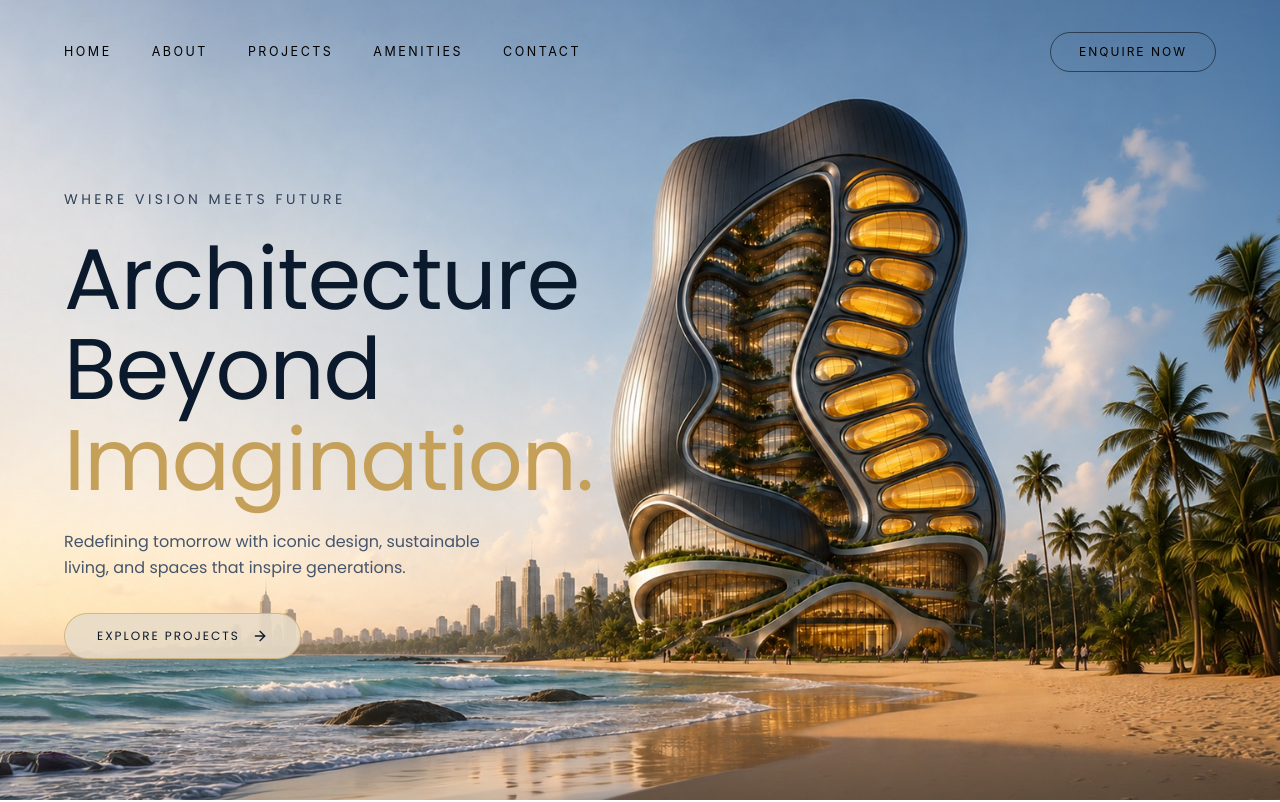
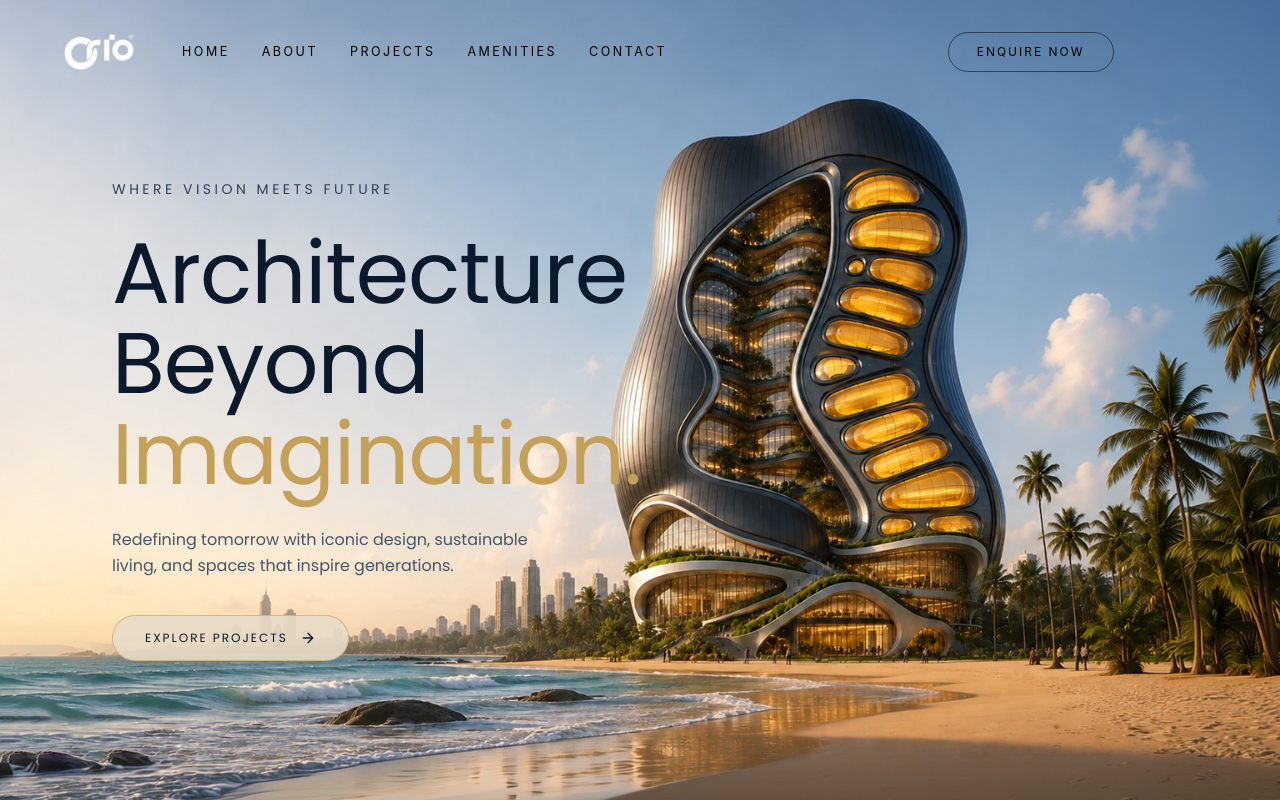
Before and after one commit to Milansaji/orion-pitch, a React (Vite) app: page / in a window 1280 px wide. Shown: the top 802 px of the page. Built offline with nearby package versions, Linux system fonts and the light colour scheme.

Commit message:
added logo

```diff
--- a/src/components/Header.jsx
+++ b/src/components/Header.jsx
@@ -6,26 +6,29 @@ export default function Header() {
 
   return (
     <header className="absolute top-0 left-0 right-0 z-50 py-4 sm:py-8 bg-transparent">
-      <div className="w-full px-5 sm:px-12 lg:px-16 flex items-center justify-between">
+      <div className="w-full px-5 sm:px-12 lg:px-16 flex items-center justify-between gap-6">
 
-        {/* Mobile Brand / Title */}
-        <div className="lg:hidden">
-          <a href="#hero" className="font-serif text-lg font-normal text-black tracking-wider">
-            ORION
+        {/* Logo + nav stay on the sky side — never over the building */}
+        <div className="flex items-center gap-8 xl:gap-12 min-w-0 max-w-[58%] lg:max-w-[55%]">
+          <a href="#hero" className="flex-shrink-0 inline-flex items-center">
+            <img
+              src="/assets/inner-logo.png"
+              alt="crio"
+              className="h-7 sm:h-8 lg:h-9 w-auto object-contain"
+            />
           </a>
-        </div>
 
-        {/* Far Left Navigation Links - Desktop */}
-        <nav className="hidden lg:flex items-center space-x-10 text-[12.5px] uppercase tracking-[2.5px] font-normal text-black">
+          <nav className="hidden lg:flex items-center gap-6 xl:gap-8 text-[12.5px] uppercase tracking-[2.5px] font-normal text-black whitespace-nowrap">
             <a href="#hero" className="hover:text-[#c5a059] transition-colors">HOME</a>
             <a href="#about" className="hover:text-[#c5a059] transition-colors">ABOUT</a>
             <a href="#projects" className="hover:text-[#c5a059] transition-colors">PROJECTS</a>
             <a href="#amenities" className="hover:text-[#c5a059] transition-colors">AMENITIES</a>
             <a href="#contact" className="hover:text-[#c5a059] transition-colors">CONTACT</a>
           </nav>
+        </div>
 
-        {/* Right Enquire Now Button - Desktop */}
-        <div className="hidden lg:flex items-center">
+        {/* Enquire stays clear of building on larger screens */}
+        <div className="hidden lg:flex items-center flex-shrink-0 mr-[min(8vw,120px)]">
           <a
             href="#contact"
             className="text-[12px] uppercase tracking-[2px] font-normal text-black border border-black/50 hover:bg-[#d4af37] hover:border-[#d4af37] hover:text-slate-950 px-7 py-2.5 rounded-full transition-all duration-300 bg-transparent"
--- a/src/components/HeroBaytley.jsx
+++ b/src/components/HeroBaytley.jsx
@@ -20,9 +20,9 @@ export default function HeroBaytley() {
         </picture>
       </div>
 
-      {/* Left-aligned content — matches header horizontal padding */}
-      <div className="relative z-10 w-full px-5 sm:px-12 lg:px-16 pt-16 sm:pt-12">
-        <div className="max-w-xl space-y-4 sm:space-y-6 text-left">
+      {/* Left-aligned content with extra breathing room */}
+      <div className="relative z-10 w-full px-8 sm:px-16 lg:px-24 xl:px-28 pt-24 sm:pt-20 pb-10">
+        <div className="max-w-xl space-y-5 sm:space-y-7 text-left">
 
           <div className="text-[10px] sm:text-[14px] uppercase tracking-[3px] sm:tracking-[3.5px] font-normal text-slate-700">
             WHERE VISION MEETS FUTURE
```
Also changed, not shown: public/assets/inner-logo.png (added). Lines whose indentation alone changed are shown as unchanged.
